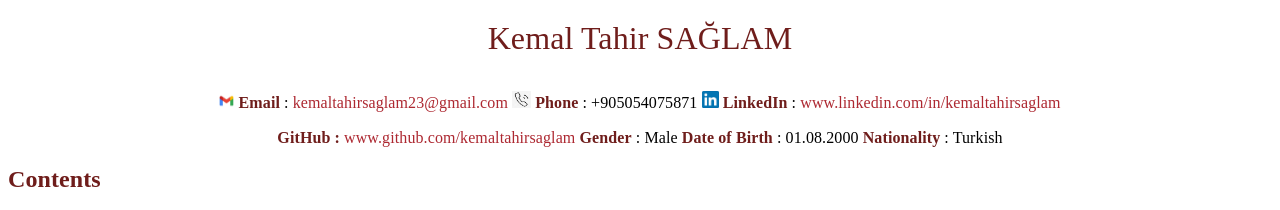
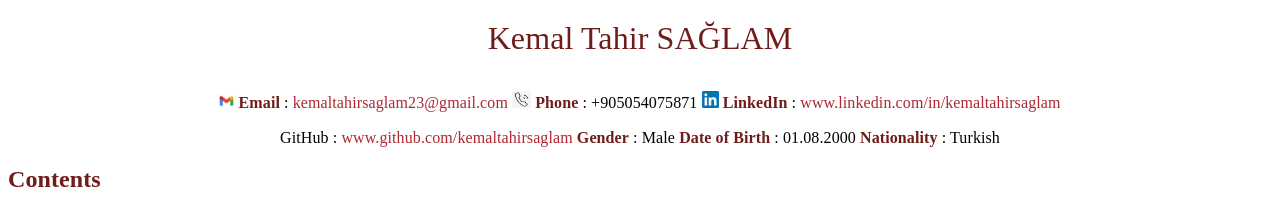
Before and after one commit to kemaltahirsaglam/saglamkemaltahir.github.io, a plain HTML site: page index.html in a window 1280 px wide. Shown: the top 210 px of the page. Drawn offline with Linux system fonts and the light colour scheme.

Commit message:
Update index.html

```diff
--- a/index.html
+++ b/index.html
@@ -14,8 +14,8 @@
         id="l">kemaltahirsaglam23@gmail.com</a>
     <img src="images.jpg" id="wp"> <b class="as">Phone</b> : +905054075871 <img src="in4.jpg" id="tp"> <b
         class="as">LinkedIn</b> :
-    <a href="https://www.linkedin.com/in/kemaltahirsaglam/" id="l">www.linkedin.com/in/kemaltahirsaglam</a> <br> <br> <b
-        id="aw">GitHub : <a href:"https://www.github.com/kemaltahirsaglam/" id="l">www.github.com/kemaltahirsaglam</a> Gender</b> : Male <b id="aw">Date of Birth</b> : 01.08.2000 <b id="aw">Nationality</b> :
+    <a href="https://www.linkedin.com/in/kemaltahirsaglam/" id="l">www.linkedin.com/in/kemaltahirsaglam</a> <br> <br> GitHub : <a href="https://www.github.com/kemaltahirsaglam/" id="l">www.github.com/kemaltahirsaglam</a> <b
+        id="aw">Gender</b> : Male <b id="aw">Date of Birth</b> : 01.08.2000 <b id="aw">Nationality</b> :
     Turkish</p>
     <p>
     <h2>Contents</h2>
```
